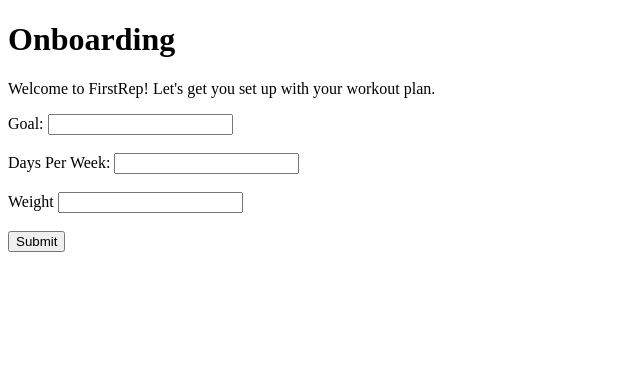
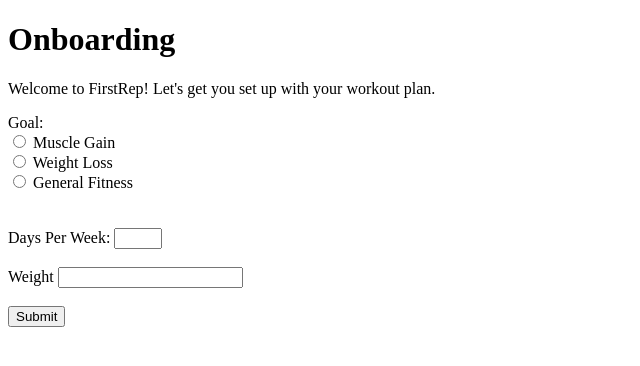
Before and after one commit to AexZ180/FirstRep, a Flask app: page /onboarding in a window 1280 px wide. Shown: the top 366 px of the page, without its empty margins (0-640 px from the left). Run offline with Flask 3, Linux system fonts and the light colour scheme; parts of the project's set-up code (start-up, migrations or seed data) failed here and were passed over.

Commit message:
Added onboarding link for new users on home page and switched to radio buttons for controlled goal inputs.

```diff
--- a/app.py
+++ b/app.py
@@ -1,18 +1,17 @@
-
 from flask import Flask, render_template, request, url_for, redirect
 from flask_sqlalchemy import SQLAlchemy
 
 app = Flask(__name__)
 
 #SQLite database file in project folder
-app.config["SQLALCHEMY_DATABASE_URI"] = "sqlite://firstrep.db"
+app.config["SQLALCHEMY_DATABASE_URI"] = "sqlite:///firstrep.db"
 app.config["SQLALCHEMY_TRACK_MODIFICATIONS"] = False
 
 db = SQLAlchemy(app)
 
-#database model for users
+#database model for onboarding submissions
 class Onboarding(db.Model):
-    __tablename__ = "Onboarding"
+    __tablename__ = "onboarding"
 
     id = db.Column(db.Integer, primary_key = True)
     #Might want to extend character count.
@@ -31,12 +30,16 @@ def home():
 @app.route("/onboarding", methods = ["GET", "POST"])
 def onboarding():
     if request.method == "POST":
-        goal = request.form.get("goal","").strip()
+        goal = request.form.get("goal")
         str_weight = request.form.get("weight","").strip()
         str_days_per_week = request.form.get("days_per_week","").strip()
 
+        VALID_GOALS ={"muscle_gain", "weight_loss", "general_fit"}
+
         if not goal:
             return render_template("onboarding.html", error="Please enter a fitness goal.")
+        if goal not in VALID_GOALS:
+            return render_template("onboarding.html", error= "Invalid goal selected.")
 
         try:
             weight = int(str_weight)
--- a/templates/onboarding.html
+++ b/templates/onboarding.html
@@ -7,17 +7,30 @@
     <h1>Onboarding</h1>
     <p>Welcome to FirstRep! Let's get you set up with your workout plan.</p>
 
+    {% if error %}
+        <p style="color: red;">{{ error }}</p>
+    {% endif %}
+
     <form method = "POST">
-        <label>Goal:</label>
-        <input type = "test" name = "goal">
+        <label>Goal:</label><br>
+
+        <input type = "radio" id = "muscle_gain" name = "goal" value = "muscle_gain" required>
+        <label for = "muscle_gain">Muscle Gain</label><br>
+
+        <input type = "radio" id = "weight_loss" name = "goal" value = "weight_loss" required>
+        <label for = "weight_loss">Weight Loss</label><br>
+
+        <input type = "radio" id = "general_fitness" name = "goal" value = "general_fitness" required>
+        <label for = "general_fitness">General Fitness</label><br>
+
         <br><br>
 
         <label> Days Per Week:</label>
-        <input type = "number" name = "days_per_week" min = "1" max >
+        <input type = "number" id = "days_per_week" name = "days_per_week" min = "1" max = "7" required>
         <br><br>
 
         <label> Weight</label>
-        <input type = "number" name = "weight">
+        <input type = "number" id = "weight" name = "weight" min = "1" required>
         <br><br>
 
         <button type = "submit"> Submit</button>
```
Also changed, not shown: templates/home.html (+10 -0 lines).
